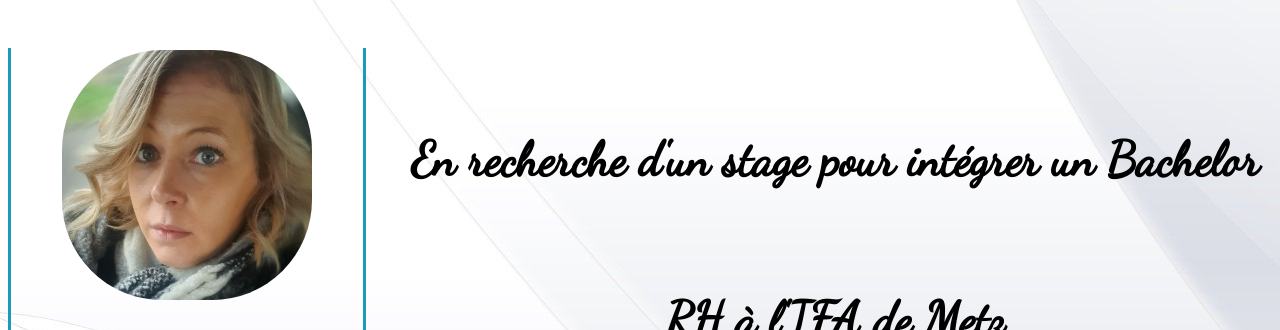
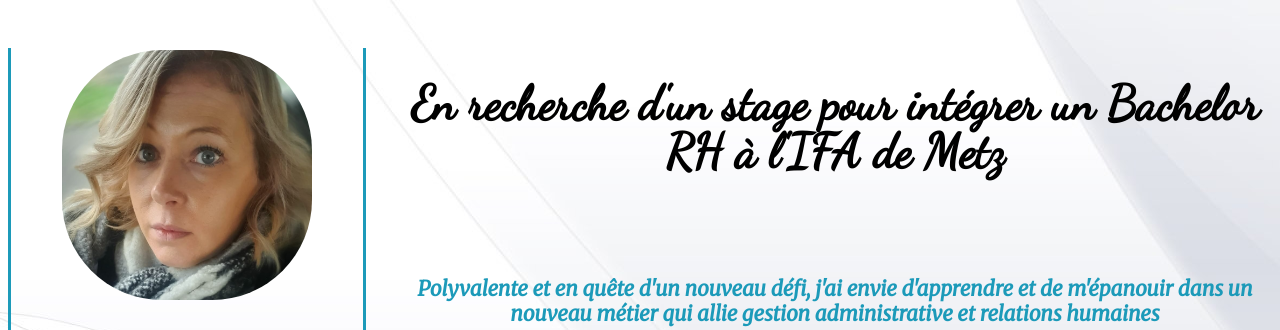
Before and after one commit to SylvainTama/CVAdeline, a plain HTML site: page index.html in a window 1280 px wide. Shown: the top 330 px of the page. Drawn offline with Linux system fonts and the light colour scheme; a web font is replaced by a local one.

Commit message:
Update styles.css

```diff
--- a/styles.css
+++ b/styles.css
@@ -77,7 +77,7 @@ body {
 }
 
 #hautDePage {
-	line-height: 10em;
+	line-height: 3em;
 }
 
 .title {
```
